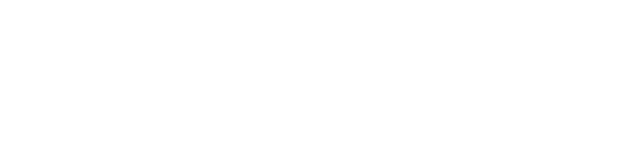
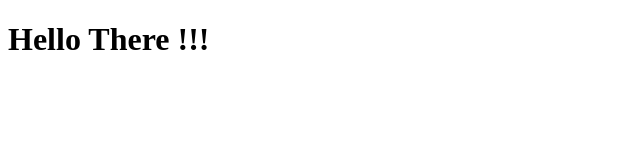
Before and after one commit to arpit000010/project2, a plain HTML site: page index.html in a window 1280 px wide. Shown: the whole page, without its empty margins (0-640 px from the left). Drawn offline with Linux system fonts and the light colour scheme.

Commit message:
Update index.html
added some line

```diff
--- a/index.html
+++ b/index.html
@@ -6,6 +6,6 @@
     <title>Sample code</title>
 </head>
 <body>
-
+    <h1>Hello There !!!</h1>
 </body>
 </html>
```
